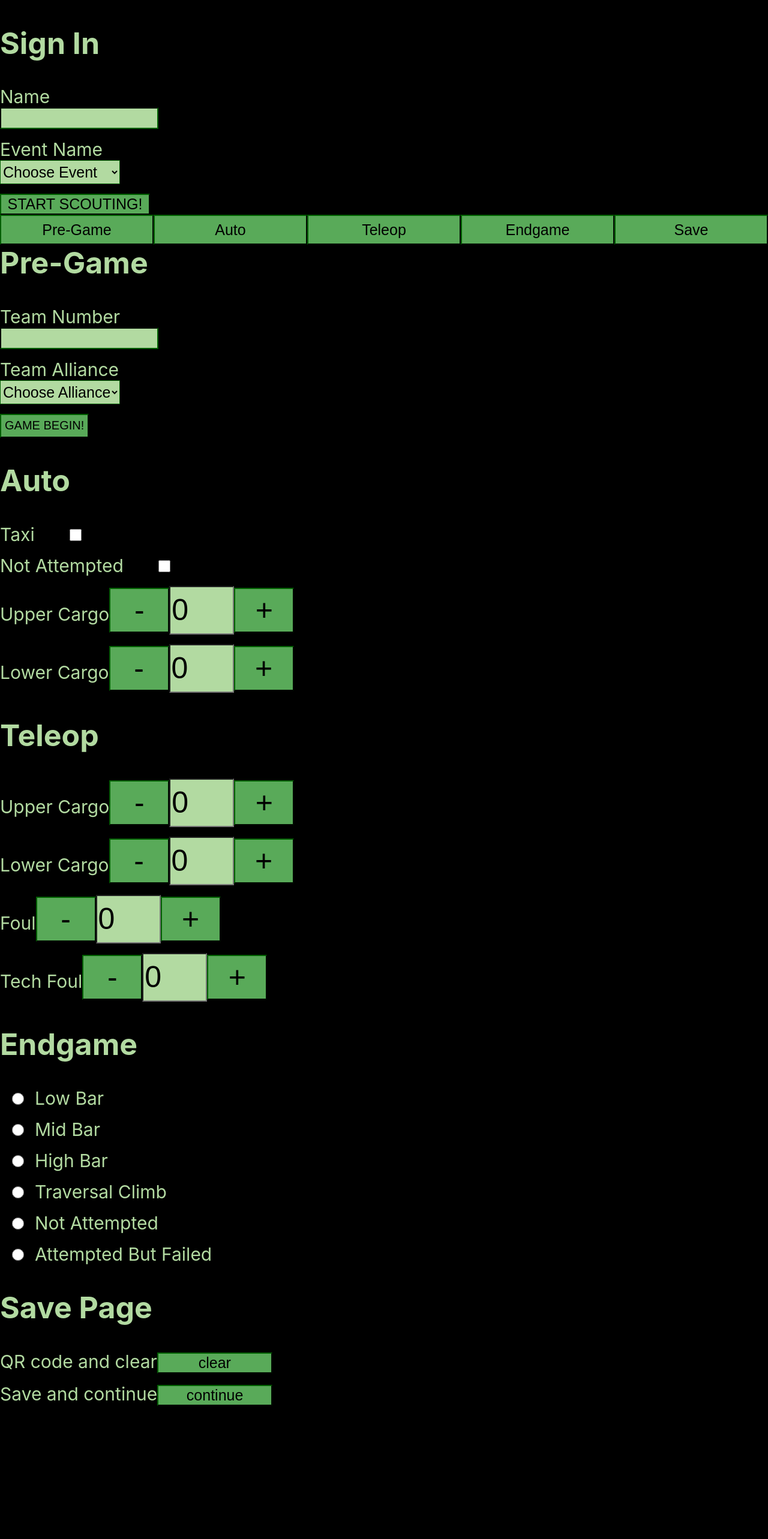
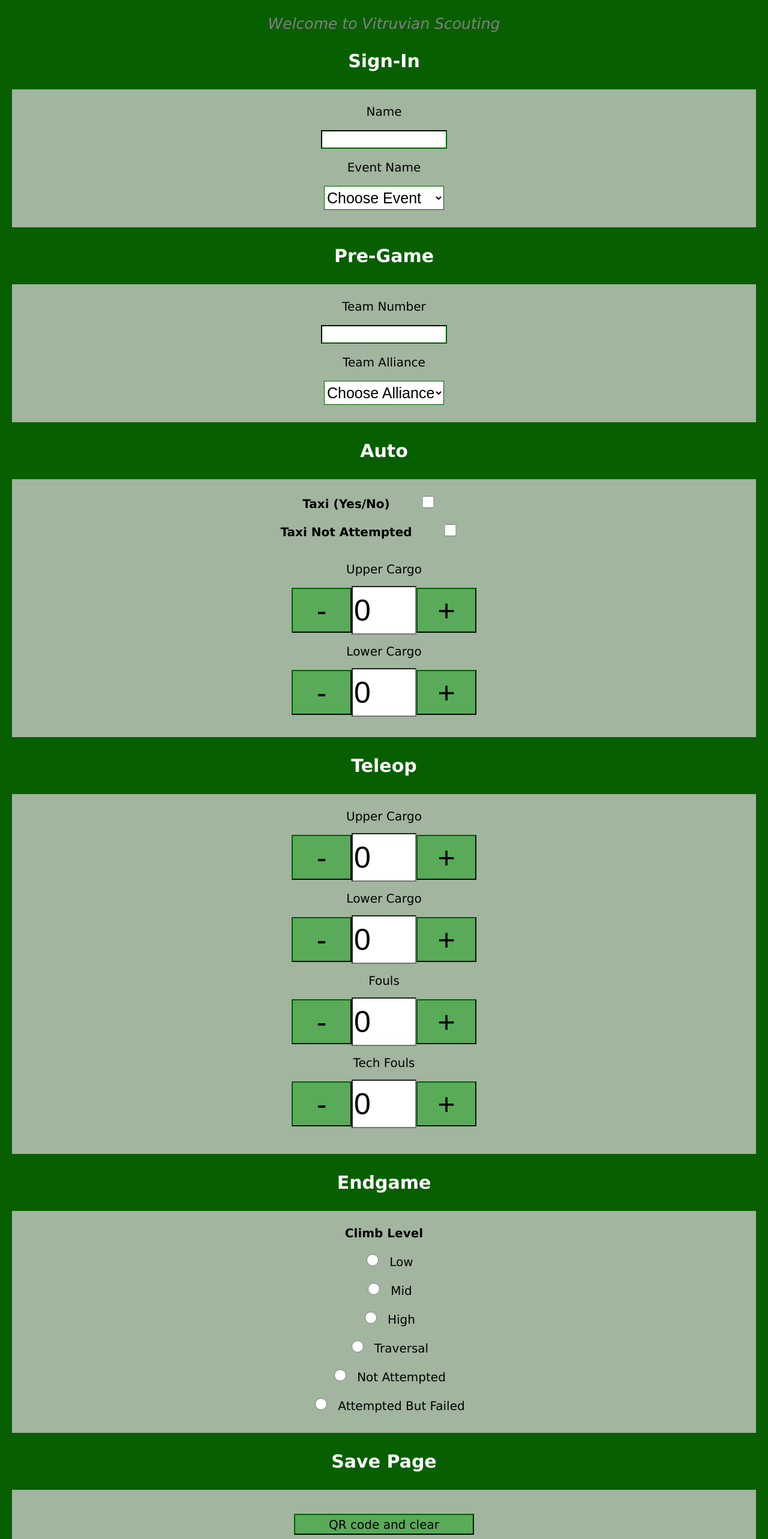
Before and after one commit to 4201VitruvianBots/ScoutingApp2023, a React (Create React App) app: page / in a window 1280 px wide. Shown: the top 2566 px of the page at 60% size. Before the commit the page ends 2360 px from the top, so only its background shows below. Built offline with nearby package versions, Linux system fonts and the light colour scheme.

Commit message:
making the app ✨pretty✨
formatting, colors, fonts, centering elements. :)

```diff
--- a/src/App.css
+++ b/src/App.css
@@ -1,4 +1,4 @@
-.App {
+/* .App {
   text-align: center;
   text-size: 100;
 }
@@ -86,7 +86,7 @@ border-color:blue;
 }
 .autoB, .autoB-r, .autoB-z {
 /* margin: auto; --> margin is for borders outside the element,
-padding is inside the element*/
+padding is inside the element
 padding-left: 10px;
 padding-right: 10px;
 background-color: #085f00;
@@ -108,3 +108,4 @@ background-color:white;
 color:#085f00;
 border-color:white;
 }
+*/
--- a/src/App.js
+++ b/src/App.js
@@ -48,15 +48,17 @@ class App extends React.Component {
       return (
         <main>
             <SignIn onSubmit={this.SignInHandler}/>
-            <div>
-                <TabButton onClick={this.setSelected} tabId="pre-game">Pre-Game</TabButton>
+            {/*
+            <div >
+                <TabButton headerButtonsonClick={this.setSelected} tabId="pre-game">Pre-Game</TabButton>
                 <TabButton onClick={this.setSelected} tabId="auto">Auto</TabButton>
                 <TabButton onClick={this.setSelected} tabId="tele-op">Teleop</TabButton>
                 <TabButton onClick={this.setSelected} tabId="endgame">Endgame</TabButton>
                 <TabButton onClick={this.setSelected} tabId="save-page">Save</TabButton>
             </div>
+      */}
             <form onSubmit={this.SubmitHandler} action="#">
-                <PreGame selected={this.state.selected === 'pre-game'}/>
+                <PreGame  selected={this.state.selected === 'pre-game'}/>
                 <Auto selected={this.state.selected === 'auto'} />
                 <TeleOp selected={this.state.selected === 'tele-op'} />
                 <Endgame selected={this.state.selected === 'endgame'} />
--- a/src/Pages.js
+++ b/src/Pages.js
@@ -1,4 +1,5 @@
 import { RadioButtons, NumberInput } from "./Form";
+import './index.css';
 
 function Page(props) {
     return (
@@ -8,25 +9,28 @@ function Page(props) {
     );
 }
 
+
 function SignIn(props) {
     return (
         <div>
-            <h2>Sign In</h2>
-            <form onSubmit={props.onSubmit} action="#">
-                <p>
-                    <label htmlFor="Sname">Name </label>
+            <p className="page-title">Welcome to Vitruvian Scouting</p>
+                <p className="section-label">Sign-In</p>
+                <form onSubmit={props.onSubmit} action="#">
+                <div className="areaSI">
+                    <label className="item-label" htmlFor="Sname" >Name </label>
+                    <br/>
+                    <br/>
                     <input type="text" id="Sname" name="Sname" />
-                </p>
-
-                <p>
-                    <label htmlFor="Ename">Event Name </label>
+                    <br/>
+                    <label className="item-label" htmlFor="Ename">Event Name </label>
+                    <br/>
+                    <br/>
                     <select name="Ename" id="Ename" defaultValue="Choose">
                         <option value="Choose" className="Placeholder" disabled>Choose Event</option>
                         <option value="BeachBlitz">Beach Blitz</option>
                     </select>
+                </div>
 
-                </p>
-                <input type="submit" className="savept2" value="START SCOUTING!" />
             </form>
         </div>
     );
@@ -35,20 +39,23 @@ function SignIn(props) {
 function PreGame(props) {
     return (
         <Page selected={props.selected} className="page" id="pre-game">
-            <h2>Pre-Game</h2>
-            <p>
-                <label htmlFor="Num">Team Number </label>
-                <input type="text" id="Num" name="Num" />
-            </p>
-            <p>
-                <label htmlFor="Alliance">Team Alliance </label>
-                <select name="Alliance" id="Alliance" defaultValue="Choose">
-                    <option value="Choose" className="Placeholder" disabled>Choose Alliance</option>
-                    <option value="Red">Red Alliance</option>
-                    <option value="Blue">Blue Alliance</option>
+            <p className="section-label">Pre-Game</p>
+            <div className="areaPG">
+                <label className="item-label" htmlFor="Num">Team Number </label>
+                <br/>
+                <br/>
+                    <input className="text-input" type="text" id="Num" name="Num" />
+                <br/>
+                <label className="item-label" htmlFor="Alliance">Team Alliance </label>
+                <br/>
+                <br/>
+                    <select name="Alliance" id="Alliance" defaultValue="Choose">
+                        <option value="Choose" className="Placeholder" disabled>Choose Alliance</option>
+                        <option value="Red">Red Alliance</option>
+                       <option value="Blue">Blue Alliance</option>
                 </select>
-            </p>
-            <input type="button" value="GAME BEGIN!" />
+            </div>
+
         </Page>
     );
 }
@@ -56,18 +63,22 @@ function PreGame(props) {
 function Auto(props) {
     return (
         <Page selected={props.selected} id="auto">
-            <h2>Auto</h2>
-            <p>
-                <label htmlFor="Taxi">Taxi</label>
+            <p className="section-label">Auto</p>
+            <div className="areaAU">
+                <label className="item-label" htmlFor="Taxi"><strong>Taxi (Yes/No)</strong></label>
                 <input type="checkbox" id="Taxi" name="Taxi" />
-            </p>
-            <p>
-                <label htmlFor="noAuto">Not Attempted</label>
+                <br/>
+                <br/>
+                <label className="item-label" htmlFor="noAuto"><strong>Taxi Not Attempted</strong></label>
                 <input type="checkbox" id="noAuto" name="noAuto" />
-            </p>
-            <NumberInput id="autoUp" label="Upper Cargo" />
-            <NumberInput id="autoLow" label="Lower Cargo" />
-
+            <br/>
+            <br/>
+            <br/>
+            <label className="item-label" for="autoUp">Upper Cargo</label>
+                <NumberInput id="autoUp"/>
+            <label className="item-label" for="autoLow">Lower Cargo</label>
+                <NumberInput id="autoLow"/>
+           </div>
         </Page>
     );
 }
@@ -75,12 +86,17 @@ function Auto(props) {
 function TeleOp(props) {
     return (
         <Page selected={props.selected} id="tele-op">
-            <h2>Teleop</h2>
-
-            <NumberInput id="teleopUp" label="Upper Cargo" />
-            <NumberInput id="teleopLow" label="Lower Cargo" />
-            <NumberInput id="foul" label="Foul" />
-            <NumberInput id="tfoul" label="Tech Foul" />
+            <p className="section-label">Teleop</p>
+        <div className="areaTE">
+            <label className="item-label" for="teleopUp">Upper Cargo</label>
+                <NumberInput id="teleopUp"/>
+            <label className="item-label" for="teleopLow">Lower Cargo</label>
+                <NumberInput id="teleopLow" />
+            <label className="item-label" for="foul">Fouls</label>
+                <NumberInput id="foul" />
+            <label className="item-label" for="tfoul">Tech Fouls</label>
+                <NumberInput id="tfoul" />
+        </div>
         </Page>
     );
 }
@@ -88,15 +104,19 @@ function TeleOp(props) {
 function Endgame(props) {
     return (
         <Page selected={props.selected} id="endgame">
-            <h2>Endgame</h2>
-            <RadioButtons name="climbType" items={{
-                "lowClimb": "Low Bar",
-                "midClimb": "Mid Bar",
-                "highClimb": "High Bar",
-                "traversalClimb": "Traversal Climb",
+            <p className="section-label">Endgame</p>
+            <div className="areaEG">
+            <label className="item-label" for="climbType"><strong>Climb Level</strong></label>
+            <RadioButtons className="item-label" name="climbType" items={{
+                "lowClimb": "Low",
+                "midClimb": "Mid",
+                "highClimb": "High",
+                "traversalClimb": "Traversal",
                 "noClimb": "Not Attempted",
                 "failedClimb": "Attempted But Failed"
             }} />
+
+            </div>
         </Page>
     );
 }
@@ -104,16 +124,17 @@ function Endgame(props) {
 function SavePage(props) {
     return (
         <Page selected={props.selected} id="save-page">
-            <h2>Save Page</h2>
-            <p>
-                <label htmlFor="clear">QR code and clear</label>
-                <input type="submit" className="SAVE"value="clear" />
-            </p>
-            <p>
-                <label htmlFor="continue">Save and continue</label>
-                <input type="submit" className="SAVE" value="continue" />
-            </p>
-            <div id="QRCode">
+            <p className="section-label">Save Page</p>
+            <div className="areaSaP">
+
+            { /* <label className="item-label" htmlFor="clear">QR code and clear</label> */}
+                    <input type="submit" className="SAVE"value="QR code and clear" />
+                <br/>
+            {/* } <label className="item-label" htmlFor="continue">Save and continue</label> */}
+                    <input type="submit" className="SAVE" value="Save and continue" />
+            </div>
+
+            <div className="areaSAP" id="QRCode">
 
             </div>
         </Page>
--- a/src/index.css
+++ b/src/index.css
@@ -1,42 +1,89 @@
-:root {
-  --accent-1: #b2daa1;
+ :root {
+  --accent-1: white;
   --accent-2: #59aa59;
   --accent-3: #005f00;
   --accent-4: #003800;
-  --background-1: #000000;
+  --background-1: #085f00;
   /*--background-2: */
-  --background-3: #253c40;
+  --background-3: #ffffff;
   --accent-default: var(--accent-3);
   --bg-color: var(--background-1);
+  text-align: center;
 }
-
-
+.page-title{
+  color: gray;
+  font-size: 25px;
+  font-family: 'Lucida Sans', 'Lucida Sans Regular', 'Lucida Grande', 'Lucida Sans Unicode', Geneva, Verdana, sans-serif;
+  font-style: italic;
+}
+.section-label{
+  color: white;
+  font-size: 30px;
+  font-weight: bold;
+  font-family: 'Lucida Sans', 'Lucida Sans Regular', 'Lucida Grande', 'Lucida Sans Unicode', Geneva, Verdana, sans-serif;
+}
+.item-label{
+  color:black;
+  font-size:20px;
+  font-family:'Lucida Sans', 'Lucida Sans Regular', 'Lucida Grande', 'Lucida Sans Unicode', Geneva, Verdana, sans-serif;
+  display:inline-block;
+}
+/* Standard area formatting, with testing color (orange). USE WHEN MAKING A NEW <DIV></DIV> OR SECTION
+.area {
+  background-color: orange;
+  height: 130px;
+  min-width:300px;
+  padding:30px;
+  margin: 10px;
+}*/
+.areaSI, .areaPG, .areaAU, .areaTE, .areaEG, .areaSaP {
+  background-color: #a1b59f;
+  min-width:300px;
+  padding:25px;
+  margin: 20px;
+}
+.areaSI {
+  height: 180px;
+}
+.areaPG {
+  height: 180px;
+}
+.areaAU {
+  height: 380px;
+}
+.areaTE {
+  height: 550px;
+}
+.areaEG {
+  height: 320px;
+  color:black;
+  font-size:20px;
+  font-family:'Lucida Sans', 'Lucida Sans Regular', 'Lucida Grande', 'Lucida Sans Unicode', Geneva, Verdana, sans-serif;
+}
+.areaSaP {
+  height: 650px;
+}
 body {
   margin: 0;
-  font-family: -apple-system, BlinkMacSystemFont, 'Segoe UI', 'Roboto', 'Oxygen',
-    'Ubuntu', 'Cantarell', 'Fira Sans', 'Droid Sans', 'Helvetica Neue',
-    sans-serif;
+  font-family: 'Gill Sans', 'Gill Sans MT', Calibri, 'Trebuchet MS', sans-serif;
+  font-weight: 100;
   -webkit-font-smoothing: antialiased;
   -moz-osx-font-smoothing: grayscale;
   background-color: var(--bg-color);
   color:var(--accent-1);
 }
-
-code {
-  font-family: source-code-pro, Menlo, Monaco, Consolas, 'Courier New',
-    monospace;
-}
-
 button {
   border-color: var(--accent-3);
   background-color:var(--accent-2);
   display: block;
   width: 20%;
+  height: 50px;
   float: left;
-  height: 50px;
-  font-size: 25px;
+  font-size: 20px;
+  padding: 10px;
+  margin: 10px;
+  font-family: 'Lucida Sans', 'Lucida Sans Regular', 'Lucida Grande', 'Lucida Sans Unicode', Geneva, Verdana, sans-serif;
 }
-
 input[type="button"] {
   border-color: var(--accent-3);
   background-color:var(--accent-2);
@@ -46,7 +93,6 @@ input[type="button"] {
   font-size:20px;
 }
 
-
 select {
   border-color: var(--accent-3);
   background-color: var(--accent-1);
@@ -54,15 +100,17 @@ select {
   width:200px;
   height:40px;
   font-size:25px;
-   }
+  margin: 0 auto;
+  }
 
   input[type="text"] {
     border-color: var(--accent-3);
     background-color: var(--accent-1);
     display: block;
-    width:20%;
-    height:30px;
-    font-size:25px;
+    width:17%;
+    height:25px;
+    font-size:20px;
+    margin: 0 auto;
   }
 
 .chonk{
@@ -97,25 +145,19 @@ input[type="number"] {
   font-size:50px;
 }
 
-label {
-  font-size:30px;
-}
-
-h2 {
-  font-size:50px;
-}
-
 .SAVE {
-  display:inline;
-  width: 15%;
+  display:inline-block;
+  width: 300px;
   height: 35px;
-  font-size:25px;
+  font-size:20px;
   border-color: var(--accent-3);
   background-color:var(--accent-2);
+  margin: 15px;
+  font-family: 'Lucida Sans', 'Lucida Sans Regular', 'Lucida Grande', 'Lucida Sans Unicode', Geneva, Verdana, sans-serif;
 }
 
 .savept2 {
-  display:inline;
+  display:inline-block;
   width: 250px !important;
   height: 35px;
   font-size:25px;
```
